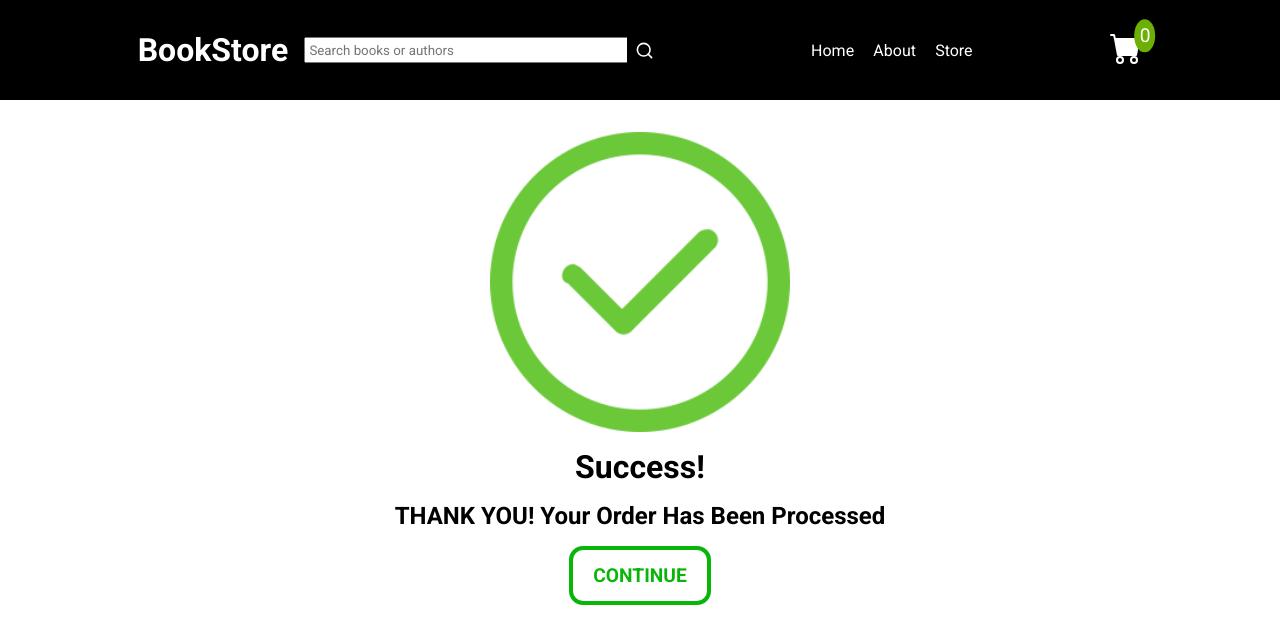
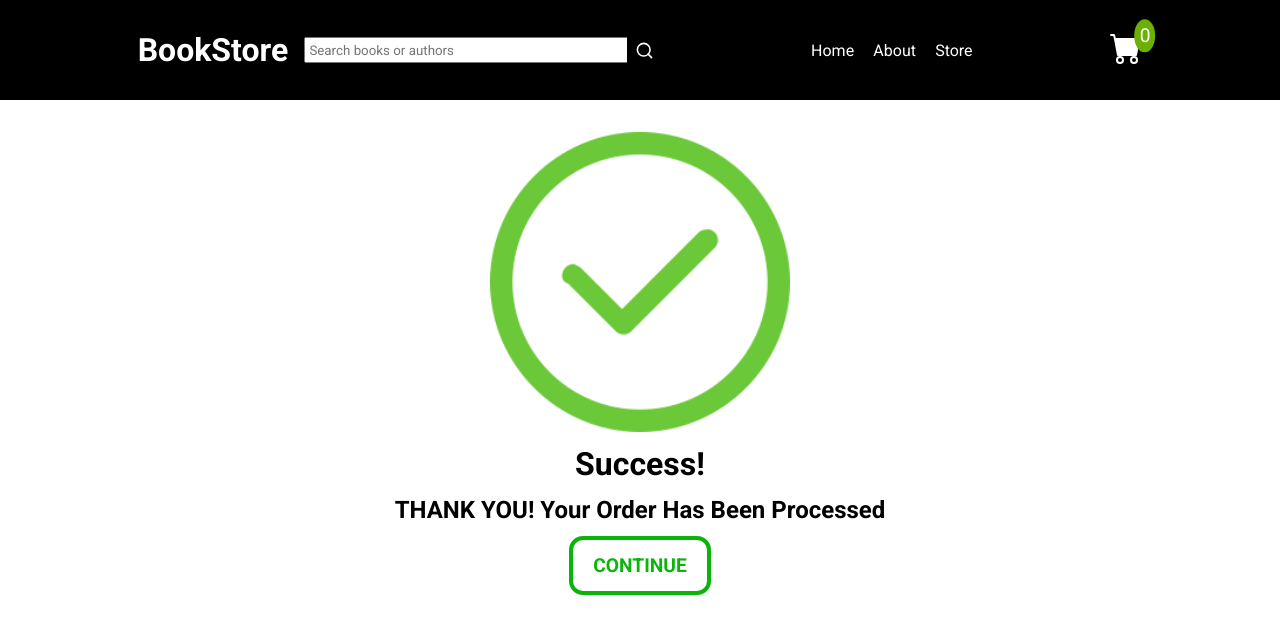
Before and after one commit to caiomelotec/bookstore---typescript, a React (Vite) app in the folder bookstoreClient/: page /success in a window 1280 px wide. Shown: the top 644 px of the page. Built offline with nearby package versions, Linux system fonts and the light colour scheme.

Commit message:
fix gap size

```diff
--- a/bookstoreClient/src/styles/Success.css
+++ b/bookstoreClient/src/styles/Success.css
@@ -3,7 +3,7 @@
   flex-direction: column;
   justify-content: center;
   align-items: center;
-  gap: 1rem;
+  gap: 0.8rem;
   margin-top: 2rem;
 }
 .success-img {
```
